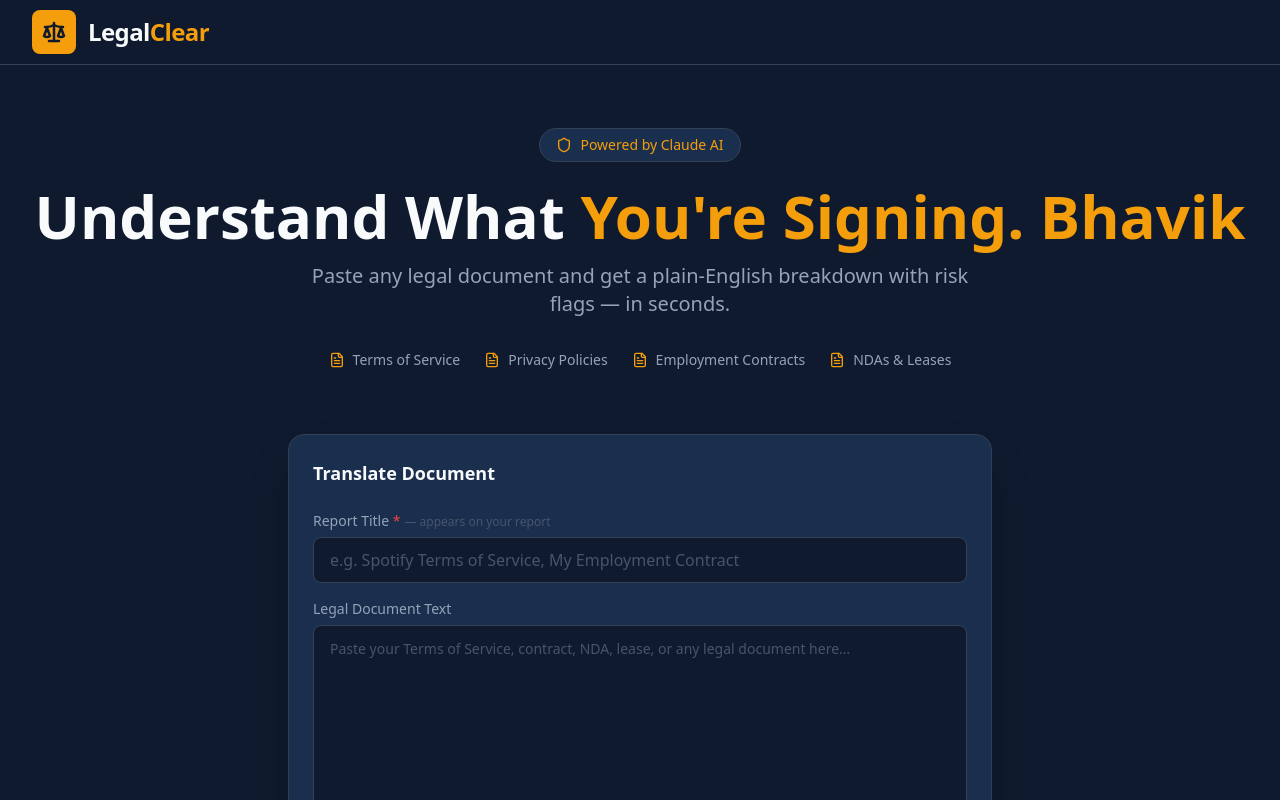
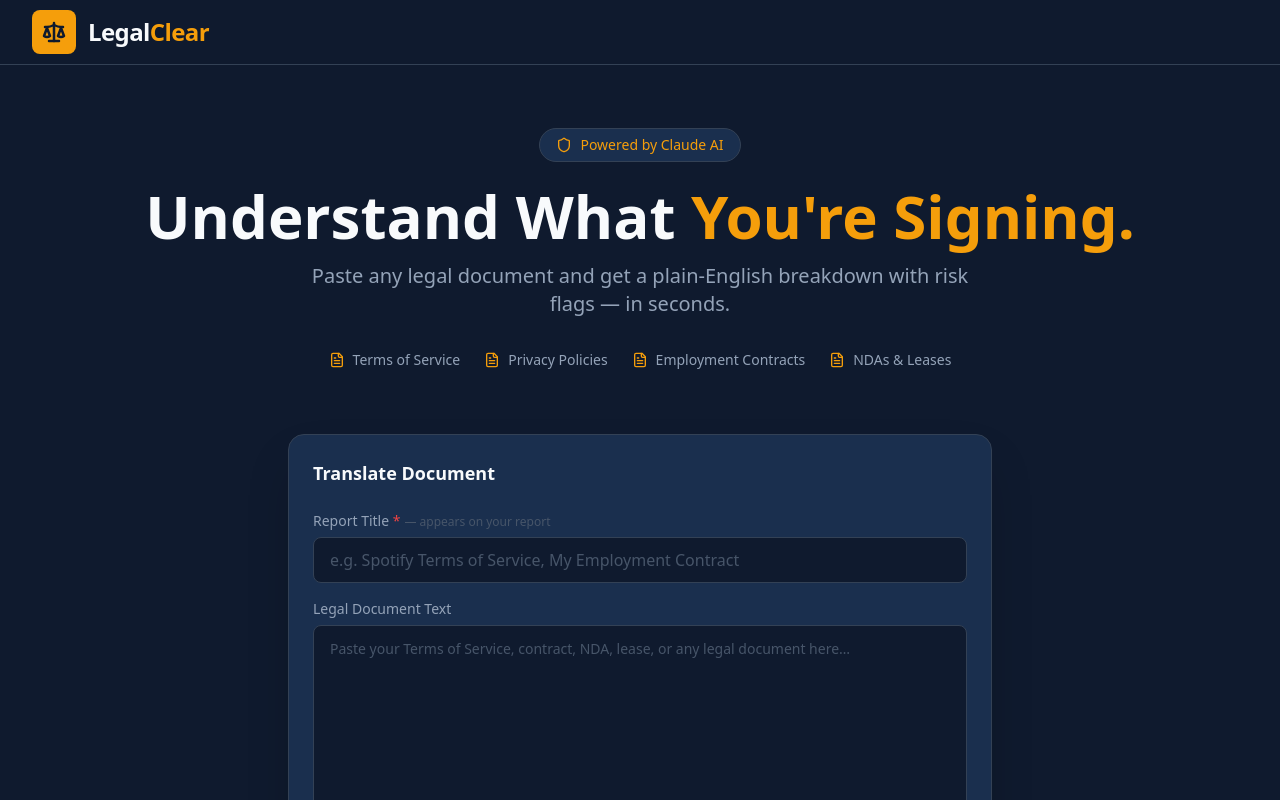
Before and after one commit to imbhavikjadav-byte/legalclear, a React (Vite) app in the folder frontend/: page / in a window 1280 px wide. Shown: the top 800 px of the page. Built offline with nearby package versions, Linux system fonts and the light colour scheme; no server answers.

Commit message:
Updated headline

```diff
--- a/frontend/src/components/HeroSection.jsx
+++ b/frontend/src/components/HeroSection.jsx
@@ -11,7 +11,7 @@ export default function HeroSection() {
       </div>
       <h1 className="text-4xl sm:text-5xl lg:text-6xl font-bold text-[#F8FAFC] mb-4 leading-tight">
         Understand What{' '}
-        <span className="text-[#F59E0B]">You're Signing. Bhavik</span>
+        <span className="text-[#F59E0B]">You're Signing.</span>
       </h1>
       <p className="text-lg sm:text-xl text-[#94A3B8] max-w-2xl mx-auto mb-8 leading-relaxed">
         Paste any legal document and get a plain-English breakdown with risk
```
